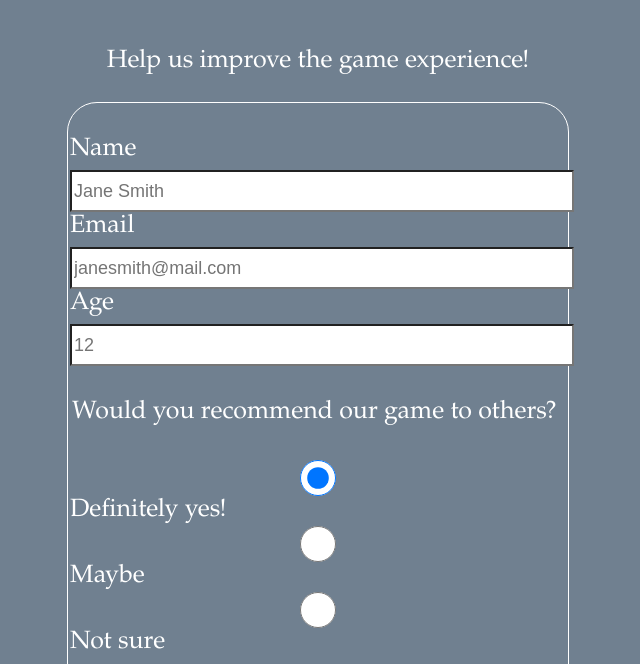
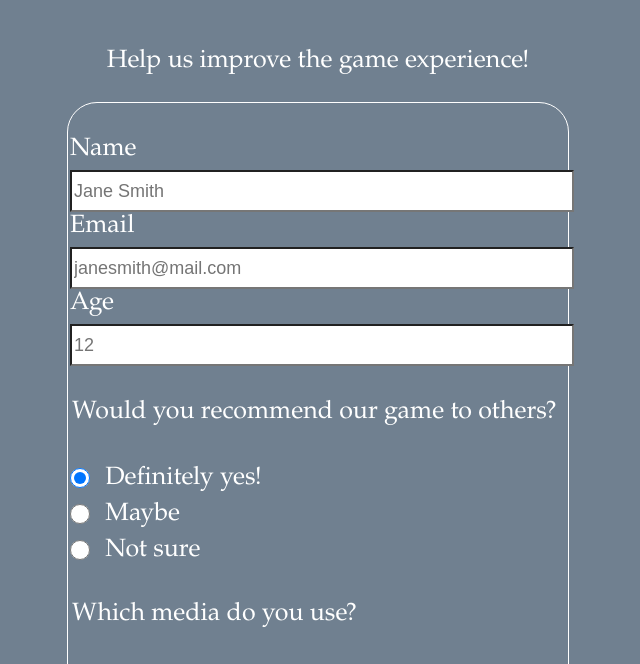
Before and after one commit to lilapit/lilapit.github.survey-form, a plain HTML site: page index.html in a window 1280 px wide. Shown: the part 113-777 px from the top of the page, without its empty margins (322-962 px from the left). Drawn offline with Linux system fonts and the light colour scheme.

Commit message:
Update styles.css

```diff
--- a/styles.css
+++ b/styles.css
@@ -22,7 +22,7 @@ form {
   padding-bottom: 2em;
 
   border-radius: 30px;
-  border: 1px solid
+  border: 1px solid;
 
 }
 
@@ -42,18 +42,17 @@ select {
   margin: 5px 0 0 0;
   width: 100%;
   min-height: 2em;
-  font-size: 18px
+  font-size: 18px;
 
 }
 
 input, textarea {
   background-color: white;
-  /*border: 1px solid #0a0a23;*/
   color: #0a0a23;
 }
 
 .inline {
-  width: 20;
+  width: 20px;
   margin: 0 0.5em 0 0;
   vertical-align: middle;
   display: inline;
```
